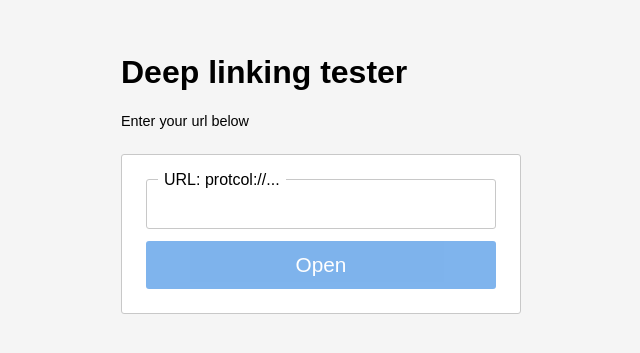
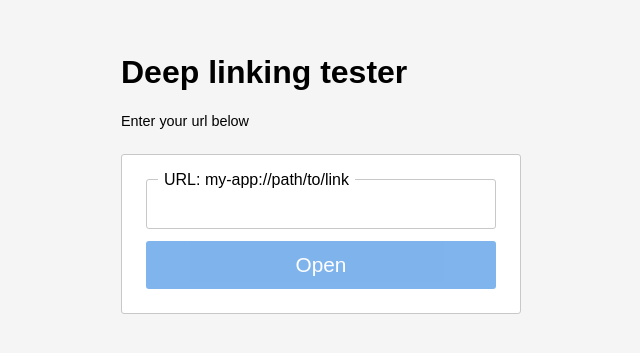
Before and after one commit to ChappIO/deeplinking, a React (Create React App) app: page / in a window 1280 px wide. Shown: the part 227-580 px from the top of the page, without its empty margins (319-959 px from the left). Built offline with nearby package versions, Linux system fonts and the light colour scheme.

Commit message:
Fix typo

```diff
--- a/src/App.js
+++ b/src/App.js
@@ -49,7 +49,7 @@ export const App = () => {
                 }}>
                     <div className="field">
                         <input value={value} required type="url" onChange={e => setValue(e.target.value)}/>
-                        <label>URL: protcol://...</label>
+                        <label>URL: my-app://path/to/link</label>
                     </div>
                     <input disabled={!isValidUrl(value)} type="submit" value="Open"/>
                 </form>
```
